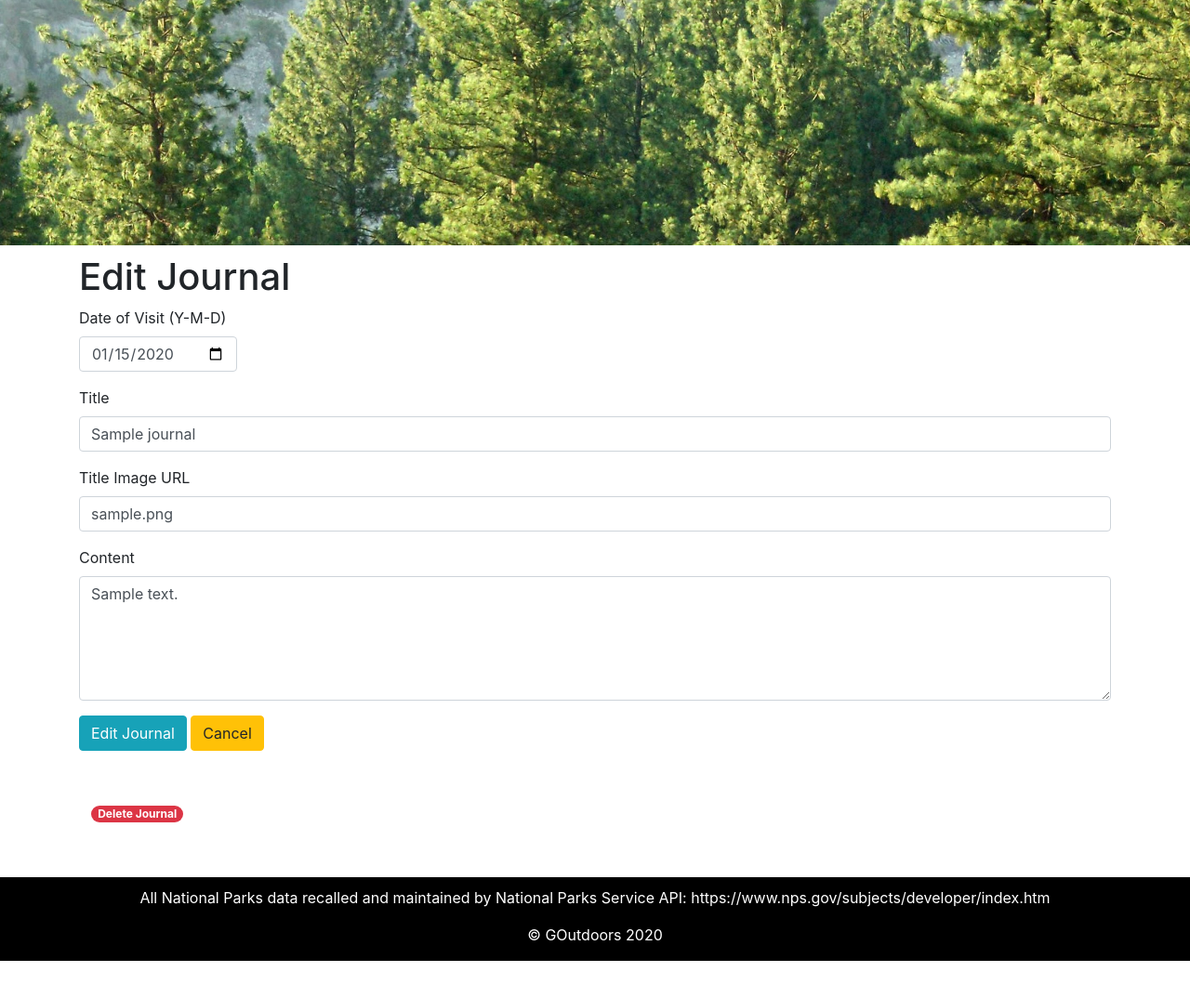
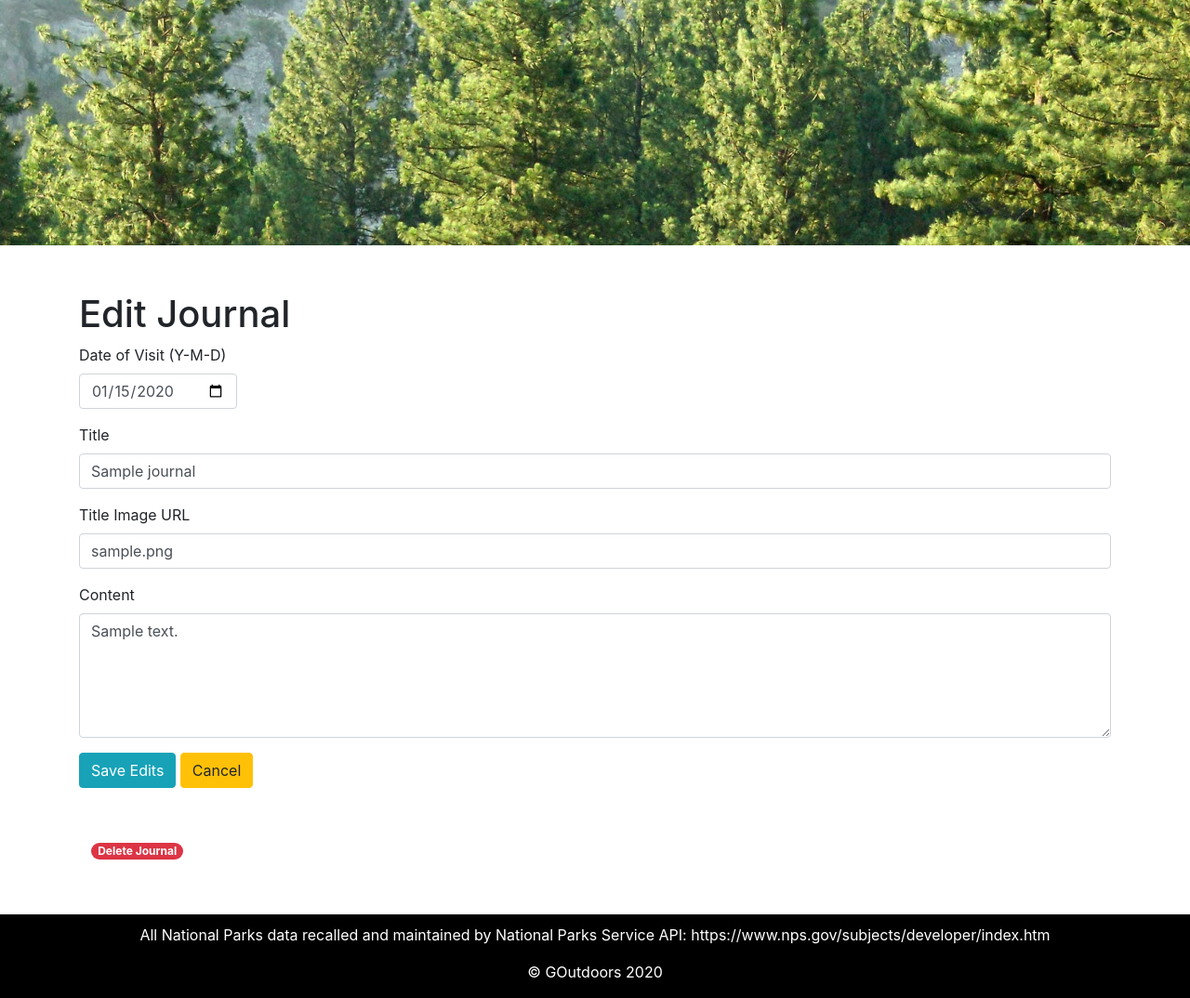
Before and after one commit to jake202020/goutdoors, a Flask app: a page that uses templates/edit_journal.html in a window 1280 px wide. Shown: the part 57-1131 px from the top of the page at 93% size. Before the commit the page ends 1091 px from the top, so only its background shows below. Run offline with Flask 2, Linux system fonts and the light colour scheme; the visitor is signed in with stand-in values (Sample User, id 1); tables that the repository leaves empty hold one stand-in row (values such as "Sample post"); some libraries are stand-ins or nearby versions.

Commit message:
date-added for journals/styling

```diff
--- a/app.py
+++ b/app.py
@@ -75,7 +75,7 @@ def get_search_results(state):
 
         if visits:
             for visit in visits:
-                adjusted_date = visit.date.strftime("%b %d, %Y")
+                adjusted_date = visit.date_of_visit.strftime("%b %d, %Y")
                 visit.date = adjusted_date
 
             return render_template("results.html", parks_data=parks_data, state_code=state_code, visits=visits)
@@ -170,10 +170,10 @@ def user_page(username):
         if session["username"] == username:
             user = User.query.get_or_404(username)
 
-            journals = Journal.query.filter(Journal.username == username).order_by(Journal.date.desc()).all()
+            journals = Journal.query.filter(Journal.username == username).order_by(Journal.date_of_visit.desc()).all()
 
             for journal in journals:
-                adjusted_date = journal.date.strftime("%b %d, %Y")
+                adjusted_date = journal.date_of_visit.strftime("%b %d, %Y")
                 journal.date = adjusted_date
 
             return render_template("user_dashboard.html", user=user, journals=journals)
@@ -264,14 +264,16 @@ def new_journal(username):
             user = User.query.get_or_404(username)
 
             if form.validate_on_submit():
-                date = form.date.data
+                date_added = datetime.now()
+                date_of_visit = form.date.data
                 username = user.username
                 title = form.title.data
                 text = form.text.data
                 park_code = form.park_name.data
                 title_img_url = form.title_img_url.data
 
-                journal = Journal(date=date,
+                journal = Journal(date_added=date_added,
+                                date_of_visit=date_of_visit,
                                 username=username,
                                 title=title,
                                 text=text,
@@ -281,7 +283,56 @@ def new_journal(username):
                 db.session.add(journal)
                 db.session.commit()
 
-                visit = Visit(date=date,username=username, park_code=park_code, journal_id=journal.id)
+                visit = Visit(date=date_of_visit,username=username, park_code=park_code, journal_id=journal.id)
+                db.session.add(visit)
+                db.session.commit()
+
+                flash("Journal successfully created")
+                # on successful creation, redirect to users page
+                return redirect(f"/users/{ user.username }")
+
+            return render_template("new_journal.html", form=form)
+
+        flash("Not your dashboard")
+        return redirect("/")
+
+    flash("Need to be logged in first")
+    return redirect("/")
+
+@app.route("/users/<username>/journals/<park_code>/new", methods=["GET", "POST"])
+def new_journal_from_search(username, park_code):
+    """Show form for adding a new journal with park already chosen (GET) or add journal to db and go to user page (POST)"""
+    if "username" in session:
+        if session["username"] == username:
+            form = NewJournalForm()
+
+            # Get park_code and name from db table for select field in form
+            park = Park.query.get_or_404(park_code)
+            form.park_name.choices = [(park_code, park.name)]
+
+            user = User.query.get_or_404(username)
+
+            if form.validate_on_submit():
+                date_added = datetime.now()
+                date_of_visit = form.date.data
+                username = user.username
+                title = form.title.data
+                text = form.text.data
+                park_code = form.park_name.data
+                title_img_url = form.title_img_url.data
+
+                journal = Journal(date_added=date_added,
+                                date_of_visit=date_of_visit,
+                                username=username,
+                                title=title,
+                                text=text,
+                                park_code=park_code,
+                                title_img_url=title_img_url)
+
+                db.session.add(journal)
+                db.session.commit()
+
+                visit = Visit(date=date_of_visit,username=username, park_code=park_code, journal_id=journal.id)
                 db.session.add(visit)
                 db.session.commit()
 
@@ -306,8 +357,11 @@ def view_journal(username, journal_id):
             journal = Journal.query.get_or_404(journal_id)
             user = User.query.get_or_404(username)
 
-            adjusted_date = journal.date.strftime("%b %d, %Y")
-            journal.date = adjusted_date
+            adjusted_visit_date = journal.date_of_visit.strftime("%b %d, %Y")
+            journal.date_of_visit = adjusted_visit_date
+
+            adjusted_added_date = journal.date_added.strftime("%b %d, %Y")
+            journal.date_added = adjusted_added_date
 
             return render_template("journal.html", journal=journal, user=user)
 
@@ -327,18 +381,19 @@ def edit_journal(username, journal_id):
         journal = Journal.query.get_or_404(journal_id)
 
         if session["username"] == username:
+
             journal = Journal.query.get_or_404(journal_id)
+            visit = Visit.query.get_or_404(journal_id)
             user = User.query.get_or_404(username)
-            visit = Visit.query.get_or_404(journal_id)
 
-            form = EditJournalForm(date=journal.date,
+            form = EditJournalForm(date=journal.date_of_visit,
                                 username=journal.username,
                                 title=journal.title,
                                 text=journal.text,
                                 title_img_url=journal.title_img_url)
 
             if form.validate_on_submit():
-                journal.date = form.date.data
+                journal.date_of_visit = form.date.data
                 visit.date = form.date.data
                 journal.username = user.username
                 journal.title = form.title.data
--- a/models.py
+++ b/models.py
@@ -100,7 +100,10 @@ class Journal(db.Model):
                     primary_key=True,
                     autoincrement=True)
 
-    date = db.Column(db.DateTime,
+    date_added = db.Column(db.DateTime,
+                            nullable=False)
+
+    date_of_visit = db.Column(db.DateTime,
                         nullable=False)
 
     username = db.Column(db.String(30),
--- a/seed.py
+++ b/seed.py
@@ -10,6 +10,7 @@ db.create_all()
 with open('national_parks_codes.csv') as parks:
     db.session.bulk_insert_mappings(Park, DictReader(parks))
 
+#Create admin user
 username = admin_user
 password = admin_pass
 email=admin_email
--- a/static/app.css
+++ b/static/app.css
@@ -1,7 +1,7 @@
 body {
     min-height: 100vh;
     display: grid;
-    grid-template-rows: auto 1fr auto;
+    grid-template-rows: auto auto 1fr auto;
 }
 
 #nav-bottom {
@@ -10,7 +10,7 @@ body {
     background-size: cover;
     background-position: center;
     color: white;
-    margin-bottom: 10px;
+    margin-bottom: 50px;
 }
 
 img {
@@ -43,3 +43,14 @@ footer {
     color: white;
     text-align: center;
 }
+
+@media only screen and (max-width: 768px) {
+    #nav-bottom {
+        height: 50px;
+        background-image: url('/static/trees.jpg');
+        background-size: cover;
+        background-position: center;
+        color: white;
+        margin-bottom: 10px;
+    }
+  }
--- a/templates/edit_journal.html
+++ b/templates/edit_journal.html
@@ -20,7 +20,7 @@
         <div class="form-group">
             {{ wtf.form_field(form.text, class='form-control', rows="5")}}
         </div>
-    <button type="submit" class="btn btn-info">Edit Journal</button>
+    <button type="submit" class="btn btn-info">Save Edits</button>
     <a href="/users/{{ session['username'] }}" class="btn btn-warning" type="button">Cancel</a>
 </form>
 <form method="POST" onSubmit="return confirm('Are you sure you want to delete this journal?')" action="/users/{{ session['username'] }}/journals/{{ journal.id }}/delete">
--- a/templates/edit_user.html
+++ b/templates/edit_user.html
@@ -22,7 +22,7 @@
             {{ wtf.form_field(form.state_code, class='form-control')}}
         </div>
 
-        <button type="submit" class="btn btn-info">Edit User</button>
+        <button type="submit" class="btn btn-info">Save Edits</button>
     <a href="/users/{{ session['username'] }}" class="btn btn-warning" type="button">Cancel</a>
 </form>
 <form method="POST" onSubmit="return confirm('Are you sure you want to delete this user?')" action="/users/{{ session['username'] }}/delete">
```
Also changed, not shown: templates/journal.html (+6 -3 lines), templates/results.html (+15 -2 lines).
